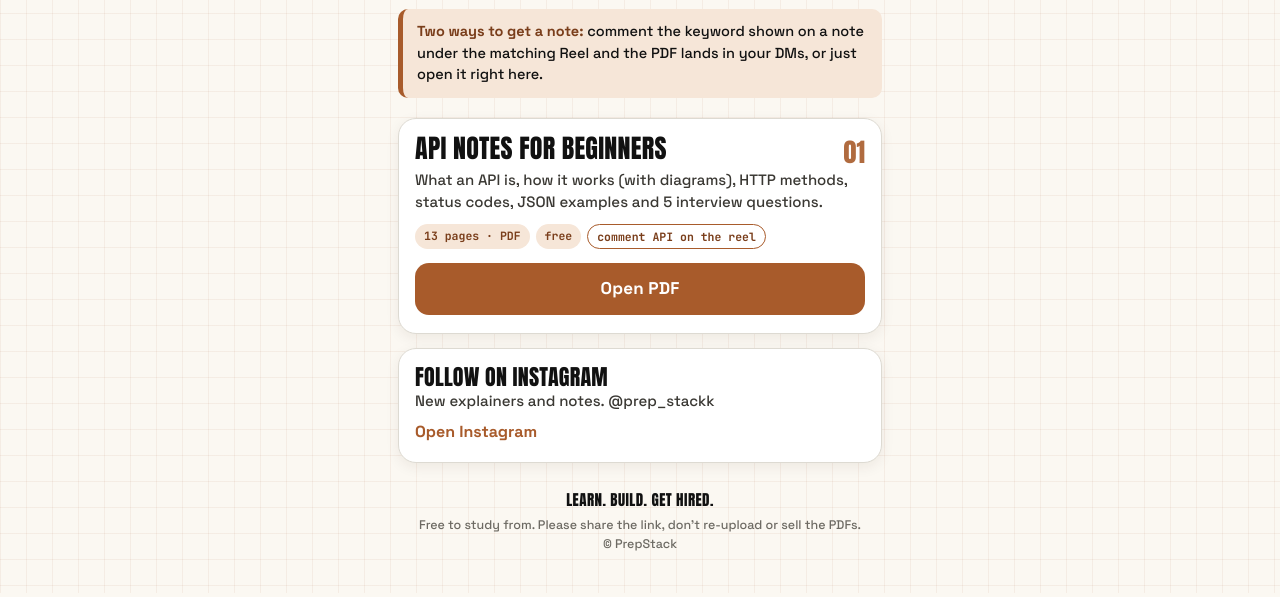
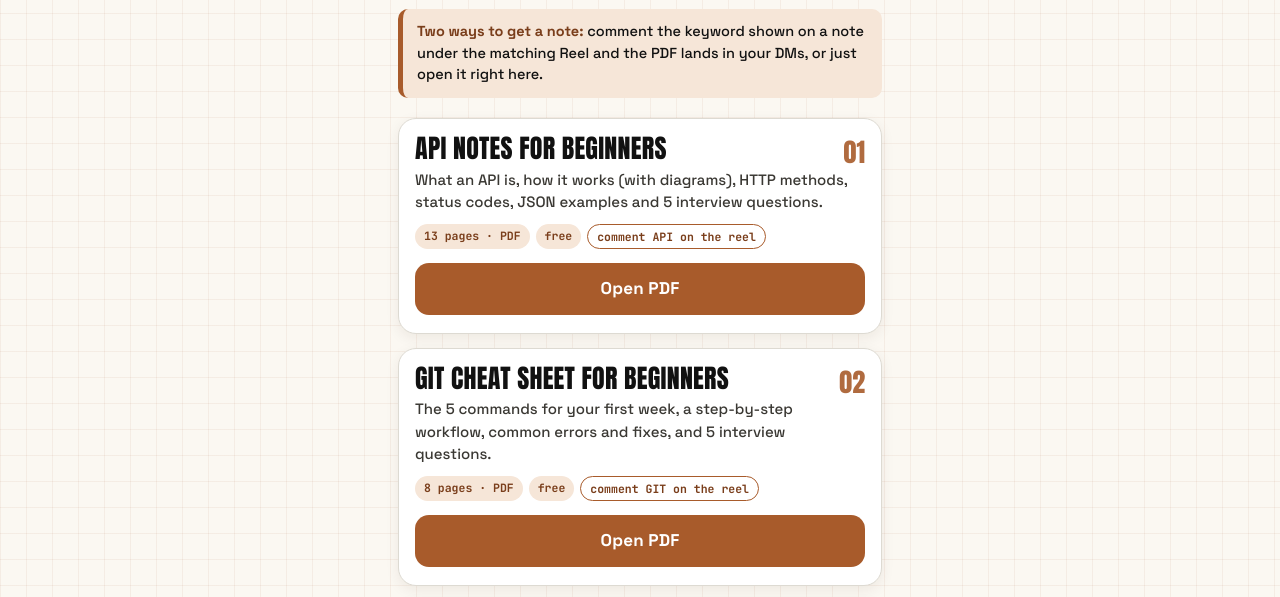
Before and after one commit to Harsha07r/prepstack-notes, a plain HTML site: page index.html in a window 1280 px wide. Shown: the part 299-896 px from the top of the page. Drawn offline with Linux system fonts and the light colour scheme.

Commit message:
Add files via upload

```diff
--- a/index.html
+++ b/index.html
@@ -5,6 +5,7 @@
 <meta name="viewport" content="width=device-width, initial-scale=1">
 <title>PrepStack | Free Notes for CS/IT Students</title>
 <meta name="description" content="Free PDF notes for CS/IT students and freshers: APIs, Git, SQL, DSA and interview prep. Learn. Build. Get Hired.">
+<meta property="og:title" content="PrepStack | Free Notes"><meta property="og:description" content="Free PDF notes for CS/IT students and freshers: APIs, Git, SQL, DSA and interview prep. Learn. Build. Get Hired."><meta property="og:type" content="website"><meta property="og:url" content="https://harsha07r.github.io/prepstack-notes/"><meta name="twitter:card" content="summary">
 <link rel="icon" href="assets/prepstack-icon.svg" type="image/svg+xml">
 <style>
 @font-face { font-family: 'Space Grotesk'; font-weight: 500 700; font-display: swap; src: url('assets/fonts/SpaceGrotesk-500-normal.woff2') format('woff2'); }
@@ -62,6 +63,13 @@ footer b { font-family: 'Anton', sans-serif; font-weight: 400; letter-spacing: .
       <div class="chips"><span>13 pages · PDF</span><span>free</span><span class="kw">comment API on the reel</span></div>
       <a class="btn" href="https://drive.google.com/file/d/1oYQqXSIX8jrzW--aqP9SFsmG9WXjtOsB/view?usp=sharing" target="_blank" rel="noopener">Open PDF</a>
     </article>
+    <article class="card" id="git">
+      <div class="num">02</div>
+      <h2>Git Cheat Sheet for Beginners</h2>
+      <p>The 5 commands for your first week, a step-by-step workflow, common errors and fixes, and 5 interview questions.</p>
+      <div class="chips"><span>8 pages · PDF</span><span>free</span><span class="kw">comment GIT on the reel</span></div>
+      <a class="btn" href="https://drive.google.com/file/d/1LHfUtgb75mp2FZyibz8T8EmBGv-wvFul/view?usp=sharing" target="_blank" rel="noopener">Open PDF</a>
+    </article>
     <a class="card link" href="https://www.instagram.com/prep_stackk/" target="_blank" rel="noopener"><h2>Follow on Instagram</h2><p>New explainers and notes. @prep_stackk</p><span class="go">Open Instagram</span></a>
   </main>
   <footer><b>LEARN. BUILD. GET HIRED.</b>Free to study from. Please share the link, don't re-upload or sell the PDFs.<br>© PrepStack</footer>
```
